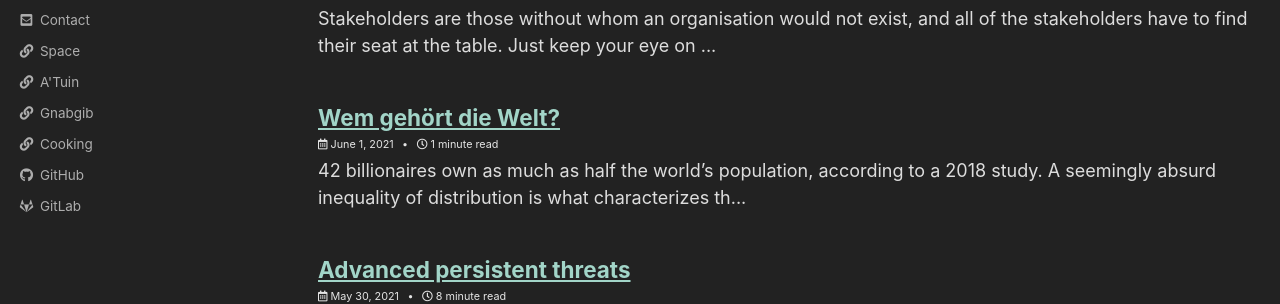
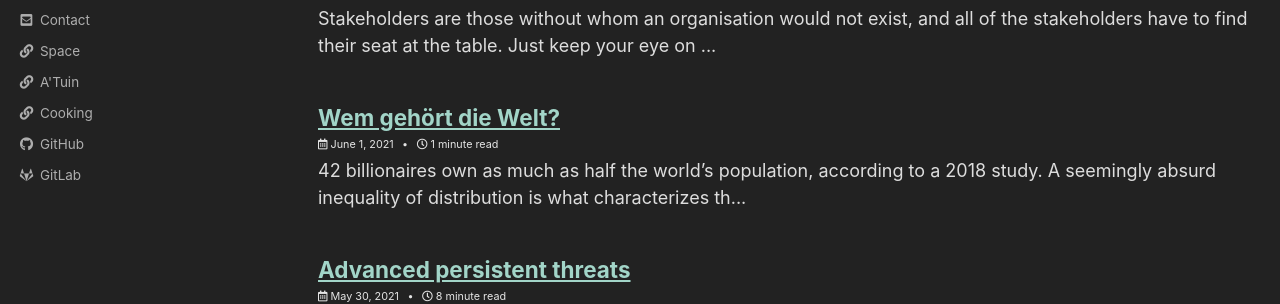
Before and after one commit to tymyrddin/tymyrddin.github.io, a Jekyll site: the page built from index.html, in a window 1280 px wide. Shown: the part 482-786 px from the top of the page. Built offline with Jekyll 4.4.1, drawn with Linux system fonts in a browser that asks for light colours; cached includes are drawn as plain includes; the list of posts is cut into pages by our own code.

Commit message:
Updated links

```diff
--- a/_config.yml
+++ b/_config.yml
@@ -108,9 +108,6 @@ author:
     - label: "A'Tuin"
       icon: "fas fa-fw fa-link"
       url: https://tymyrddin.wiki/
-    - label: "Gnabgib"
-      icon: "fas fa-fw fa-link"
-      url: https://gnabgib.herokuapp.com/
     - label: "Cooking"
       icon: "fas fa-fw fa-link"
       url: https://nowaste.recipes/
```
